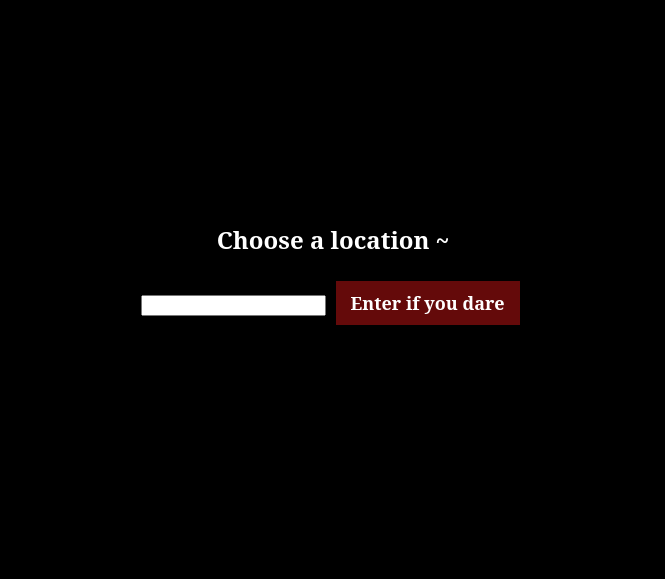
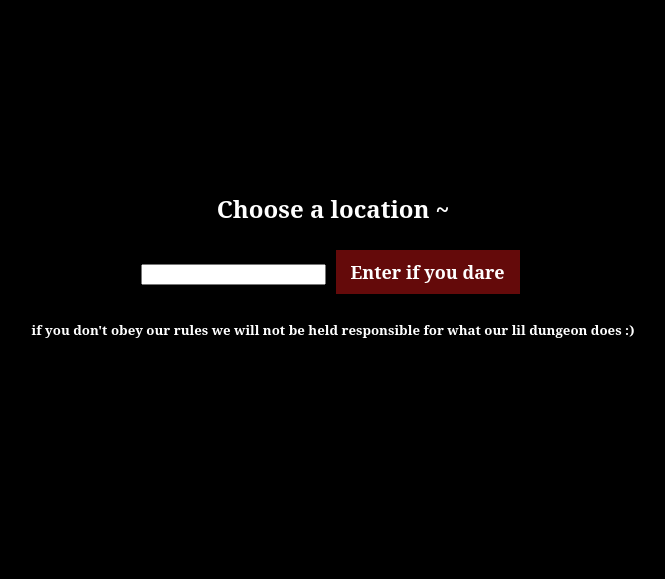
Before and after one commit to kylethmas/GUTS22, a Flask app: page /location in a window 1280 px wide. Shown: the part 143-722 px from the top of the page, without its empty margins (307-972 px from the left). Run offline with Flask 2, Linux system fonts and the light colour scheme; some libraries are stand-ins or nearby versions; some web fonts are replaced.

Commit message:
remebered to close the a tags finally

```diff
--- a/JP/AI dungeon/app/app.py
+++ b/JP/AI dungeon/app/app.py
@@ -33,7 +33,7 @@ def location():
     if request.method == 'POST':
         print(request.form['location'])
         session['location'] = request.form['location']
-        return redirect(url_for('art'))#, user_image = output_url)
+        return redirect(url_for('art'))
     return render_template('location.html')
 
 @app.route("/art_style", methods=['GET', 'POST'])
@@ -41,7 +41,7 @@ def art():
     if request.method == 'POST':
         print(request.form['art_style'])
         session['art_style'] = request.form['art_style']
-        return redirect(url_for('game'))#, user_image = output_url)
+        return redirect(url_for('game'))
     return render_template('art_style.html')
 
 @app.route("/game", methods=['GET', 'POST'])
--- a/JP/AI dungeon/app/templates/art_style.html
+++ b/JP/AI dungeon/app/templates/art_style.html
@@ -7,7 +7,9 @@
 
 	<form method='POST'>
 		<input type="text" id="art_style" name="art_style" class="style input"/>
-        <a href=game><button class='play' type="submit"> Make my art style pretty!</button>
+        <a href=game><button class='play' type="submit"> Make my art style pretty!</button> </a>
+    </form>
+	<h5> if you don't obey our rules we will not be held responsible for what our lil dungeon does :) </h5>
     </form>
 </div>
 
--- a/JP/AI dungeon/app/templates/base.html
+++ b/JP/AI dungeon/app/templates/base.html
@@ -30,7 +30,7 @@
 
         <div class='header'>
             <div class='title'>
-                <a href='#'><h2>Home?</h2></a>
+                <a href='/'><h2>Home?</h2></a>
             </div>
         </div>
 
--- a/JP/AI dungeon/app/templates/index.html
+++ b/JP/AI dungeon/app/templates/index.html
@@ -9,7 +9,7 @@
 
 
 <div class='setup'>
-	<a href=location><button class='play'>Click here to enter the (very scary) Dungeon</button>
+	<a href=location><button class='play'>Click here to enter the (very scary) Dungeon</button> </a>
 </div>
 
 
--- a/JP/AI dungeon/app/templates/location.html
+++ b/JP/AI dungeon/app/templates/location.html
@@ -7,8 +7,13 @@
 
 	<form method='POST'>
 		<input type="text" id="location" name="location" class="location input"/>
-        <a href=art_style><button class='play' type="submit">Enter if you dare</button>
+        <a href=art_style><button class='play' type="submit">Enter if you dare</button> </a>
     </form>
+	<h5> if you don't obey our rules we will not be held responsible for what our lil dungeon does :) </h5>
 </div>
 
+
+
+
+
 {% endblock %}
```
Also changed, not shown: 1 other file.
